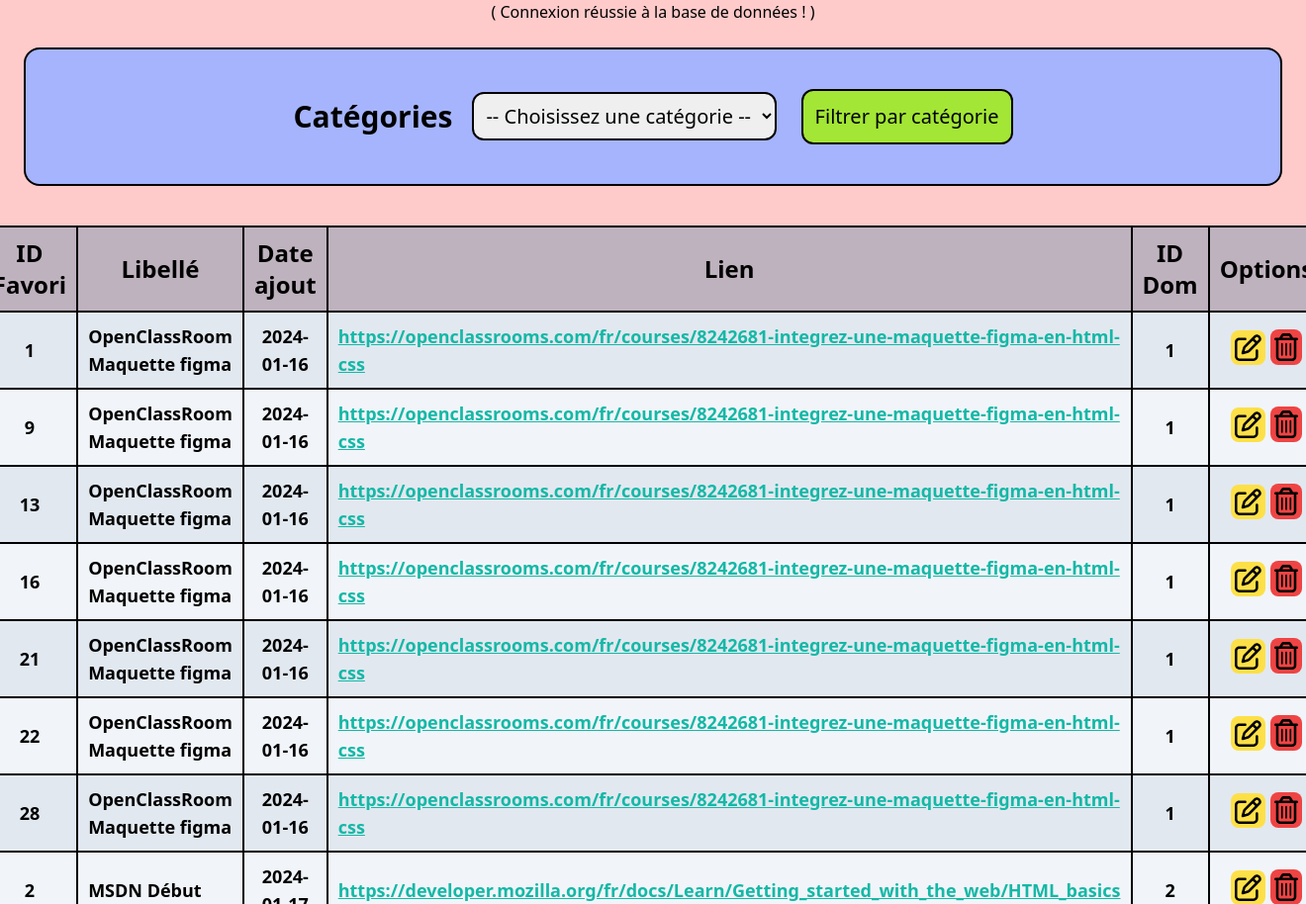
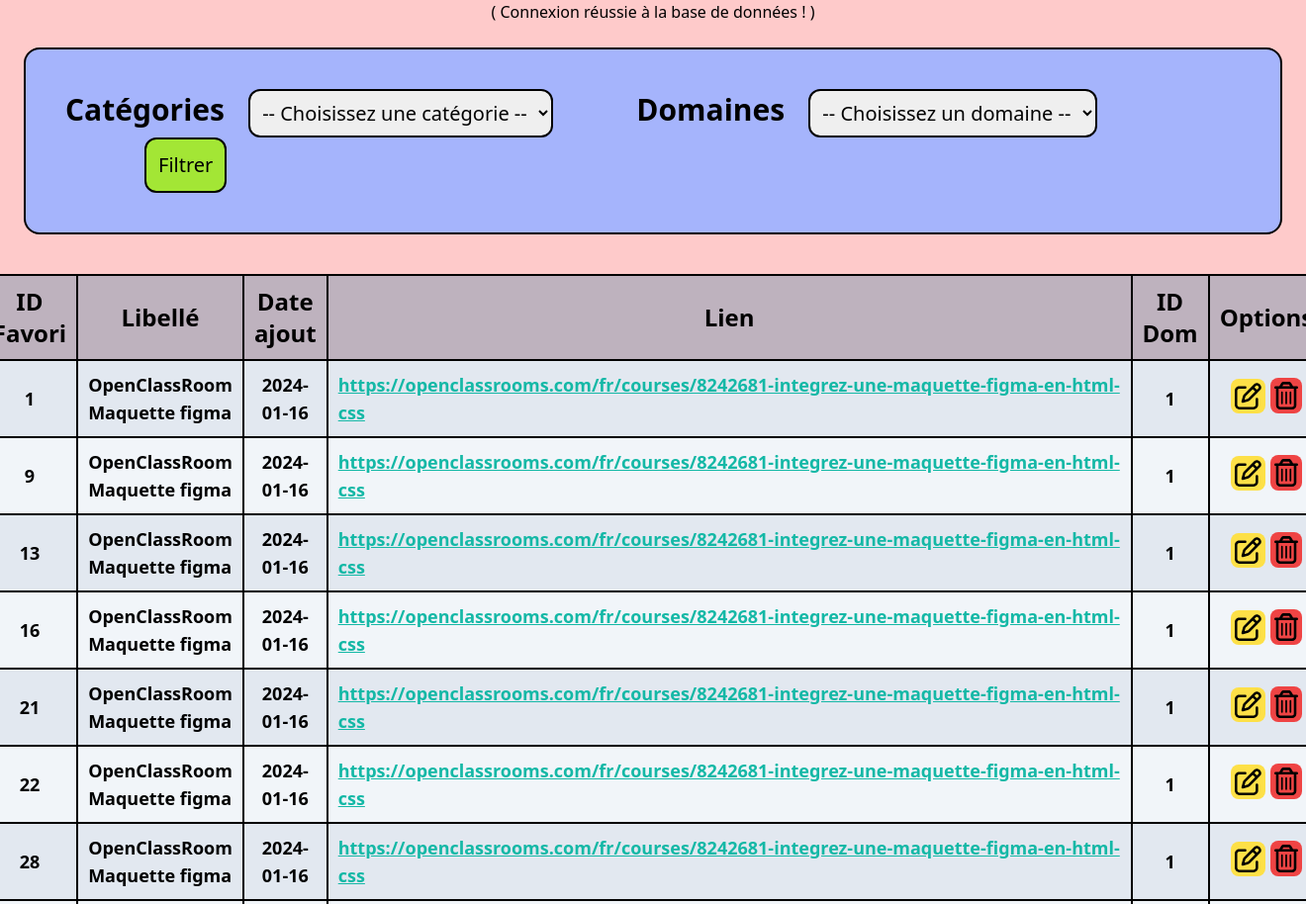
Before and after one commit to Stephdev48/tableau_favoris_php_pdo, a PHP site: page / in a window 1320 px wide; the page is wider, and only the part inside the window is pictured. Shown: the part 200-1114 px from the top of that part at 99% size. Run offline with PHP 8.4, Linux system fonts and the light colour scheme; data comes from the database, SQL or seed files in the repository.

Commit message:
20h18 28janv2024
les deux filtres fonctionnent

```diff
--- a/src/index.php
+++ b/src/index.php
@@ -15,8 +15,9 @@
     $categories = $result_cat->fetchAll(PDO::FETCH_ASSOC);
 
     // // Récupération des domaines :
-    // $result_dom = $pdo->query("SELECT * FROM domaine");
-    // $domaines = $result_dom->fetchAll(PDO::FETCH_ASSOC);
+    $result_dom = $pdo->query("SELECT * FROM domaine");
+    $domaines = $result_dom->fetchAll(PDO::FETCH_ASSOC);
+
 
     // Alimentation de la variable pour le filtre
     $requestSql = ("SELECT * FROM favori
@@ -26,10 +27,14 @@
                     WHERE 1=1
                 ");
 
+                if(!empty($_GET["categories"]) && empty($_GET["domaines"])){
+                    $requestSql .= " AND cat_fav.id_cat = ".$_GET["categories"];
+                }elseif(empty($_GET["categories"]) && !empty($_GET["domaines"])){
+                    $requestSql .= " AND domaine.id_dom = ".$_GET["domaines"];
+                }elseif(isset($_GET["categories"]) && isset($_GET["domaines"])){
+                    $requestSql .= " AND cat_fav.id_cat = ".$_GET["categories"]." AND domaine.id_dom = ".$_GET["domaines"];
+                }
 
-                if(isset($_GET["categories"])){
-                    $requestSql .= " AND cat_fav.id_cat = ".$_GET["categories"];
-                }
 
 
                 $resultat = $pdo->query($requestSql);
@@ -40,11 +45,11 @@
 
 
 
-<!-- Sélecteur de catégories -->
+<!-- Sélecteur de catégorie et de domaine -->
     <section class="flex justify-center p-10 items-center border-solid border-black border-2 bg-indigo-300 m-6 rounded-2xl">
         <div class="flex items-center">
-            <label class="text-3xl pr-5 font-bold">Catégories</label>
             <form action="" method="GET">
+                <label class="text-3xl pr-5 font-bold">Catégories</label>
                 <select name="categories" class="text-xl border-solid border-2 border-black rounded-xl p-2 cursor-pointer  hover:bg-slate-100 hover:shadow-xl">
                     <option value="">-- Choisissez une catégorie --</option>
                     <?php
@@ -55,7 +60,18 @@
                         }
                     ?>
                 </select>
-                <input type="submit" name="filtre" value="Filtrer par catégorie" class="text-xl bg-lime-400 p-3 rounded-xl border-solid border-black border-2 ml-5 cursor-pointer hover:bg-lime-500">
+                <label class="text-3xl pr-5 font-bold ml-20">Domaines</label>
+                <select name="domaines" class="text-xl border-solid border-2 border-black rounded-xl p-2 cursor-pointer  hover:bg-slate-100 hover:shadow-xl">
+                    <option value="">-- Choisissez un domaine --</option>
+                    <?php
+                        foreach($domaines as $domaine){
+                        ?>
+                        <option value="<?php echo $domaine['id_dom']?>"><?php echo $domaine['nom']?></option>
+                        <?php
+                        }
+                    ?>
+                </select>
+                <input type="submit" name="filtre" value="Filtrer" class="text-xl bg-lime-400 p-3 rounded-xl border-solid border-black border-2 ml-20 cursor-pointer hover:bg-lime-500">
             </form>
         </div>
     </section>
--- a/src/output.css
+++ b/src/output.css
@@ -556,12 +556,24 @@ video {
   margin: 1.5rem;
 }
 
-.ml-3 {
-  margin-left: 0.75rem;
+.ml-5 {
+  margin-left: 1.25rem;
 }
 
-.ml-5 {
-  margin-left: 1.25rem;
+.ml-7 {
+  margin-left: 1.75rem;
+}
+
+.ml-8 {
+  margin-left: 2rem;
+}
+
+.ml-10 {
+  margin-left: 2.5rem;
+}
+
+.ml-20 {
+  margin-left: 5rem;
 }
 
 .flex {
```
Also changed, not shown: other parts of src/output.css (+3 -34 lines).
